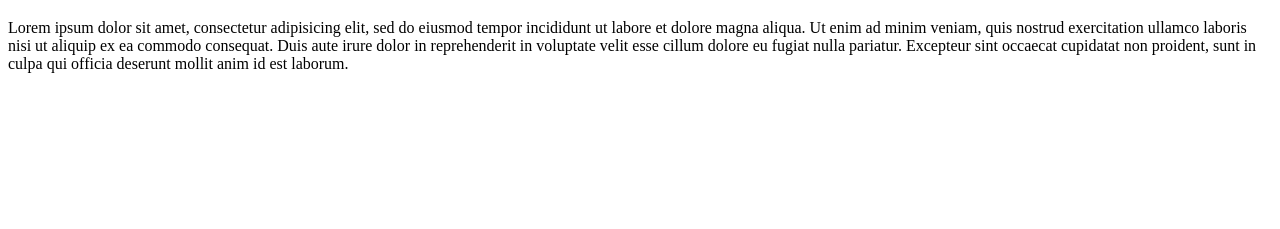
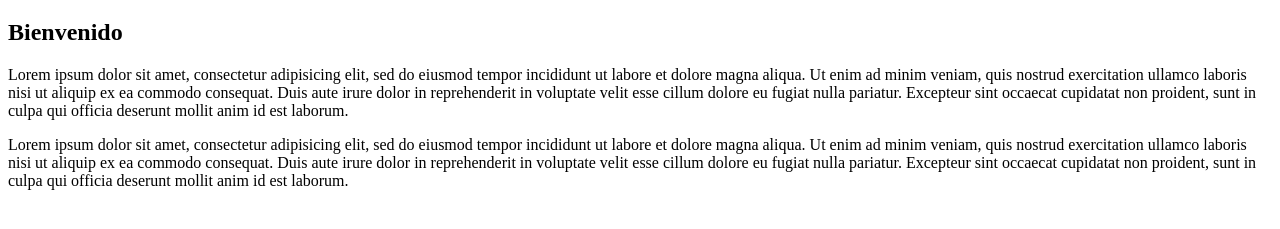
Before and after one commit to svillad/ProyectoWeb, a plain HTML site: page index.html in a window 1280 px wide. Shown: the part 61-290 px from the top of the page. Drawn offline with Linux system fonts and the light colour scheme.

Commit message:
Fix Index

```diff
--- a/index.html
+++ b/index.html
@@ -5,6 +5,13 @@
 </head>
 <body>
 	<h1>Pagina principal</h1>
+	<h2>Bienvenido</h2>
+	<p>Lorem ipsum dolor sit amet, consectetur adipisicing elit, sed do eiusmod
+	tempor incididunt ut labore et dolore magna aliqua. Ut enim ad minim veniam,
+	quis nostrud exercitation ullamco laboris nisi ut aliquip ex ea commodo
+	consequat. Duis aute irure dolor in reprehenderit in voluptate velit esse
+	cillum dolore eu fugiat nulla pariatur. Excepteur sint occaecat cupidatat non
+	proident, sunt in culpa qui officia deserunt mollit anim id est laborum.</p>
 	<p>Lorem ipsum dolor sit amet, consectetur adipisicing elit, sed do eiusmod
 	tempor incididunt ut labore et dolore magna aliqua. Ut enim ad minim veniam,
 	quis nostrud exercitation ullamco laboris nisi ut aliquip ex ea commodo
```
